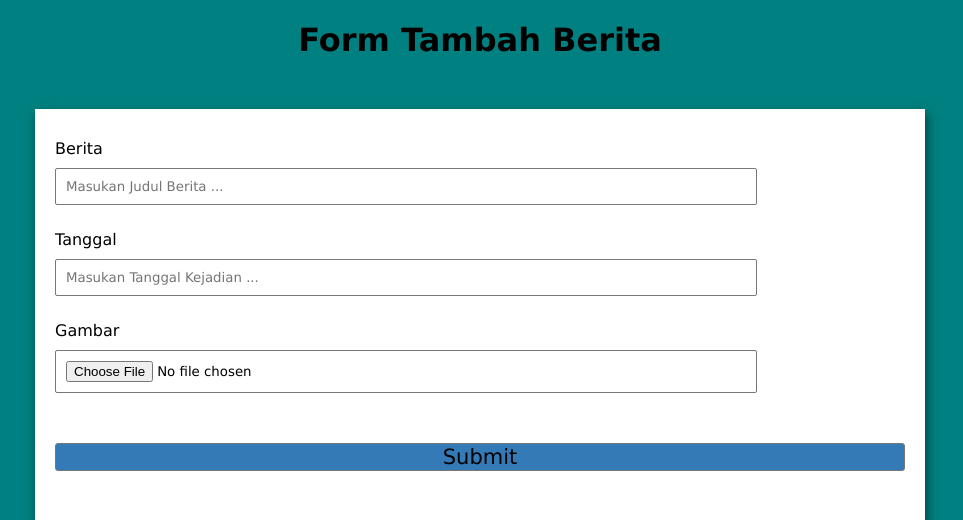
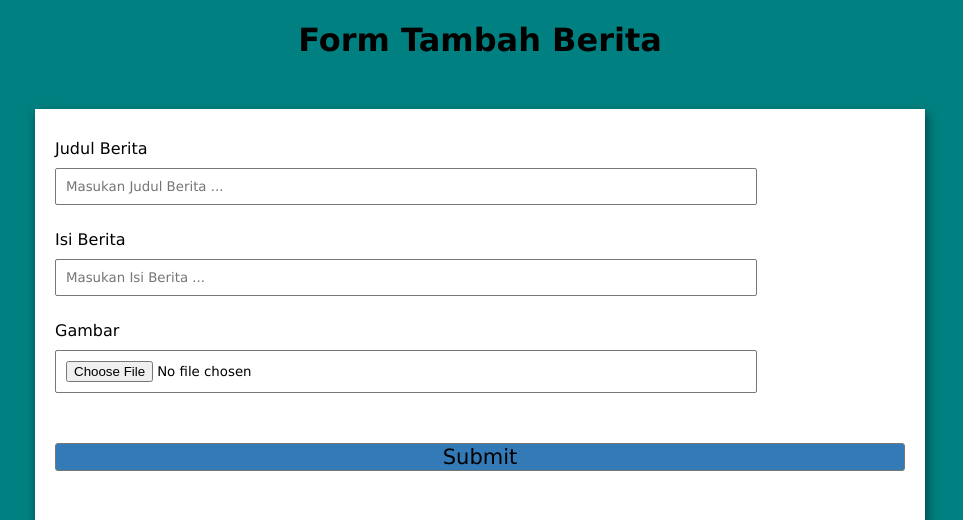
Before and after one commit to FahriAkbar02/tugas-uas-fahri, a CodeIgniter 4 app: template app/Views/berita/create.php in a window 1280 px wide. Shown: the top 520 px of the page, without its empty margins (160-1123 px from the left). Run offline with PHP 8.4 and a stand-in for CodeIgniter, Linux system fonts and the light colour scheme; the template is opened without the code that fills it, so the values that code supplies are empty; some libraries are stand-ins or nearby versions.

Commit message:
Update Berita

```diff
--- a/app/Views/berita/create.php
+++ b/app/Views/berita/create.php
@@ -79,15 +79,15 @@
     <?= csrf_field(); ?>
         <div class="form-control">
             <label>
-                Berita
+                Judul Berita
             </label>
             <input type="text" placeholder="Masukan Judul Berita ..." name="judul" />
         </div>
         <div class="form-control">
             <label>
-                Tanggal
+                Isi Berita
             </label>
-            <input type="text" placeholder="Masukan Tanggal Kejadian ..." name="konten" />
+            <input type="text" placeholder="Masukan Isi Berita ..." name="konten" />
         </div>
         <div class="form-control">
             <label>
--- a/app/Views/berita/edit.php
+++ b/app/Views/berita/edit.php
@@ -91,8 +91,8 @@
             <input type="text" value="<?= $post['judul']; ?>" placeholder="Masukan Judul Berita ..." name="judul" />
         </div>
         <div class="form-control">
-            <label for="konten">Tanggal</label>
-            <input type="text" value="<?= $post['konten']; ?>" placeholder="Masukan Tanggal Kejadian ..." name="konten" />
+            <label for="konten">Isi Berita</label>
+            <input type="text" value="<?= $post['konten']; ?>" placeholder="Masukan Isi Berita ..." name="konten" />
         </div>
         <div class="form-control">
             <label for="foto">Gambar</label>
```
